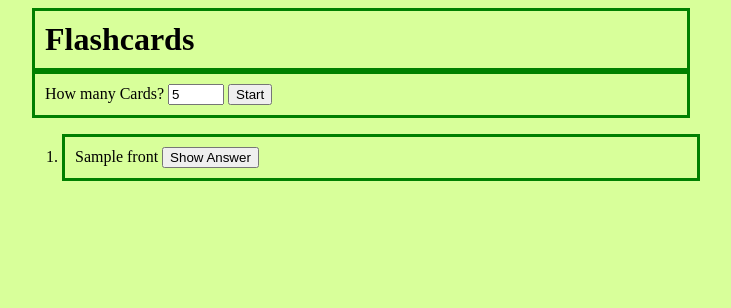
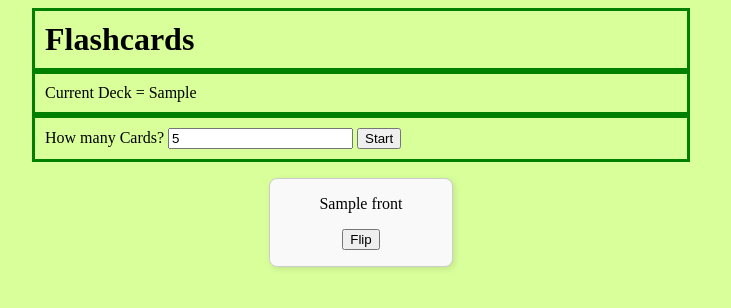
Before and after one commit to Nyeru/flashcard, a Flask app: template templates/index.html in a window 1280 px wide. Shown: the top 308 px of the page, without its empty margins (279-1010 px from the left). Run offline with Flask 3, Linux system fonts and the light colour scheme; the template is opened without the code that fills it: most values are stand-ins (such as "Sample title", 1, 10 or a date in 2020).

Commit message:
Improved Visuals for Cards Max Value Scales with Deck Size RandSel optimised to be unique

```diff
--- a/app.py
+++ b/app.py
@@ -12,8 +12,8 @@
         numCards = request.form.get("cardCount")
         print(numCards)
         cards = randomCards(deck, int(numCards))
-        return render_template('index.html', cards = cards)
-    return render_template("index.html")
+        return render_template('index.html', cards = cards, currDeck = deck.name, maxNumCards = deck.numCards)
+    return render_template("index.html",  currDeck = deck.name, maxNumCards = deck.numCards)
 
 
 if __name__ == '__main__':
--- a/static/css/styles.css
+++ b/static/css/styles.css
@@ -7,3 +7,20 @@
 body {
   background-color: rgb(216, 255, 154);
 }
+.flashcard-container {
+  display: flex;
+  flex-direction: row;
+  flex-wrap: wrap;
+  justify-content: center;
+  gap: 1em;
+  padding: 1em;
+}
+.flashcard{
+  border: 1px solid #ccc;
+  border-radius: 8px;
+  padding: 1em;
+  background: #f9f9f9;
+  width: 150px;
+  text-align: center;
+  box-shadow: 2px 2px 6px rgba(0,0,0,0.1);
+}
--- a/templates/index.html
+++ b/templates/index.html
@@ -6,12 +6,22 @@
 </head>
 <body>
   <h1 class="center">Flashcards</h1>
+  <label>
     <form class="center" method = "POST">
-    <label for="numCards"> How many Cards?</label>
-  <input type="number" id = "numCards" name = "cardCount" min="1" value = 5  max="50">
-  <button type="submit" onclick="save()">Start</button>
-  </form>
-    <script>
+        Current Deck = {{currDeck}} <br>
+        <!-- Uploading their own Deck, csv file seperated by comma-->
+    </form>
+  </label>
+  <label>
+    <!-- Current Issue, Local Storage greater than uploaded csv, Fix: Reset to default when uploading a new Flashcard List
+    -->
+    <form class="center" method = "POST">
+      How many Cards?
+      <input  required='required' type="number" id = "numCards" name = "cardCount" min="1" value = 5  max="{{ maxNumCards }}">
+      <button type="submit" onclick="save()">Start</button>
+    </form>
+  </label>
+  <script>
     const getValue = localStorage.getItem("numCards");
     if(getValue){
       document.getElementById("numCards").value = getValue;
@@ -20,16 +30,16 @@
       const setValue = document.getElementById("numCards").value
       localStorage.setItem("numCards", setValue);
     }
-    </script>
-  <div id="flashcards">
-  <ol type="1">
+  </script>
+
+  <div id="flashcards" class="flashcard-container">
     {% for card in cards %}
-
-    <li class = "center" style="margin-bottom:1em;">{{card.front}}
-    <button onclick="alert('{{card.back}}')">Show Answer</button>
-    </li>
+    <div class = "flashcard" id = {{card.front}}>
+    <div class = "flashcard-front" style="margin-bottom:1em;">{{card.front}}</div>
+    <!-- On click make a function to change the button into the Answer or to "flip the card"-->
+    <button onclick="alert('{{card.back}}')">Flip</button>
+    </div>
     {% endfor %}
-  </ol>
 </div>
 </body>
 </html>
```
Also changed, not shown: DeckActions.py (+2 -5 lines), FlashCard.py (+11 -5 lines).
